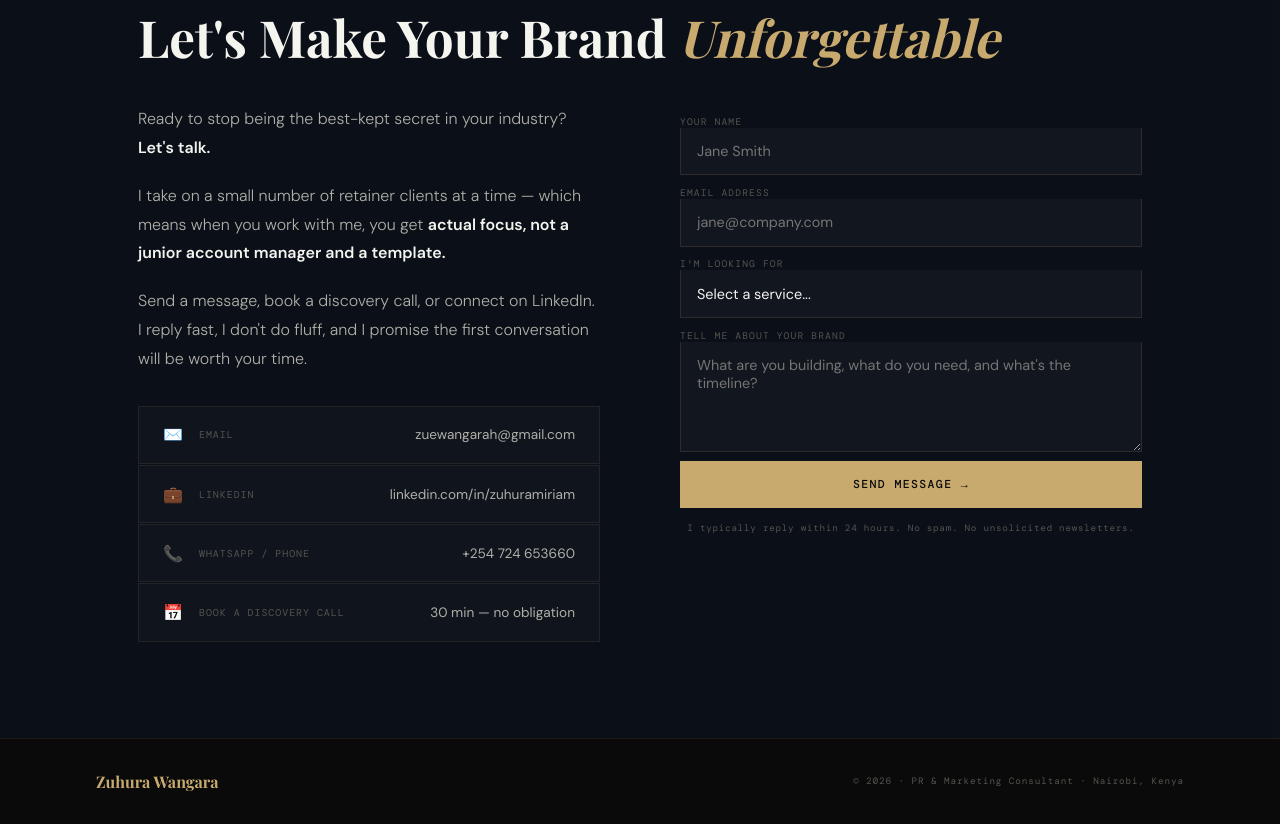
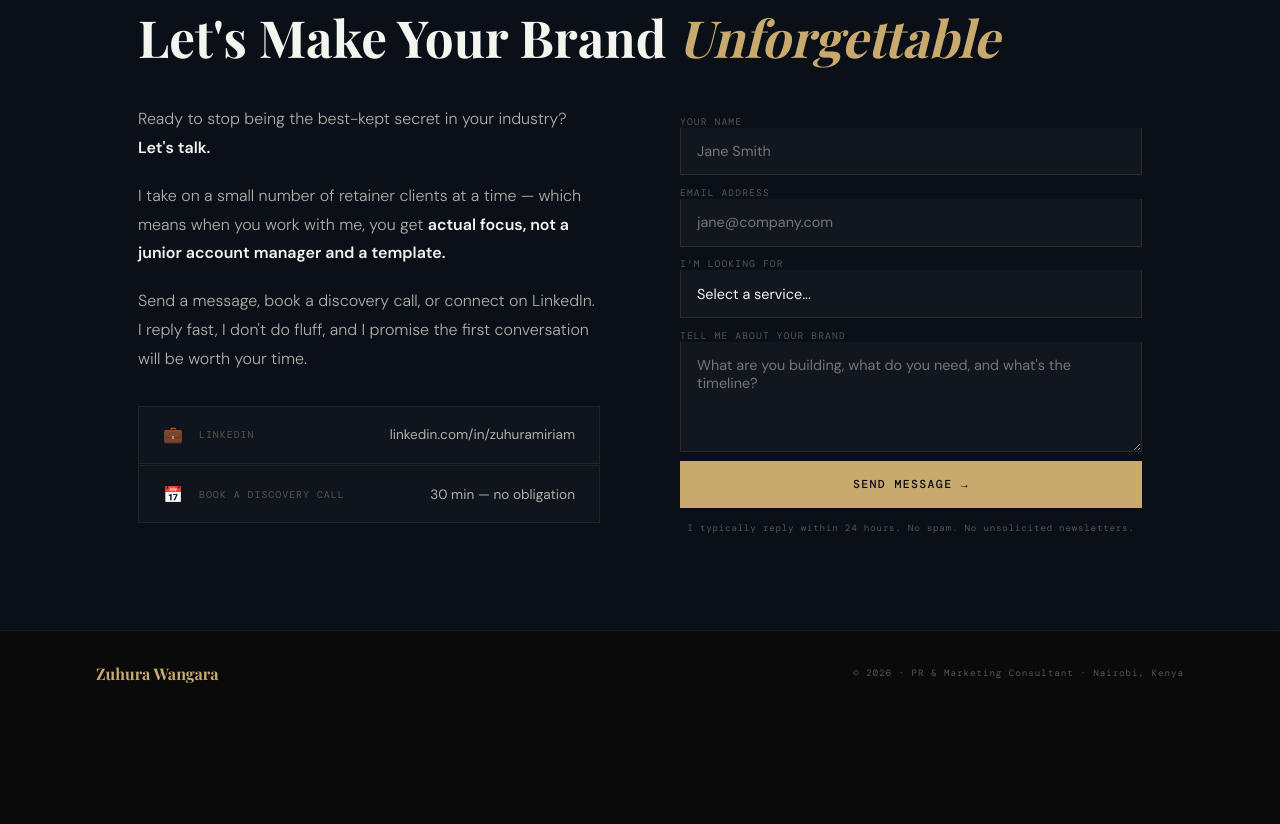
Before and after one commit to zuhuramiriam/zuhuramiriam, a plain HTML site: page index.html in a window 1280 px wide. Shown: the part 6878-7702 px from the top of the page. After the commit the page ends 7594 px from the top, so only its background shows below. Drawn offline with nearby package versions, Linux system fonts and the light colour scheme; a web font is replaced by a local one.

Commit message:
Update index.html

```diff
--- a/index.html
+++ b/index.html
@@ -587,20 +587,11 @@
         <p>I take on a small number of retainer clients at a time — which means when you work with me, you get <strong>actual focus, not a junior account manager and a template.</strong></p>
         <p>Send a message, book a discovery call, or connect on LinkedIn. I reply fast, I don't do fluff, and I promise the first conversation will be worth your time.</p>
         <div class="contact-links">
-          <a href="mailto:zuewangarah@gmail.com" class="contact-link">
-            <span class="contact-link-icon">✉️</span>
-            <span class="contact-link-label">Email</span>
-            <span class="contact-link-value">zuewangarah@gmail.com</span>
           </a>
           <a href="https://www.linkedin.com/in/zuhuramiriam/" target="_blank" class="contact-link">
             <span class="contact-link-icon">💼</span>
             <span class="contact-link-label">LinkedIn</span>
             <span class="contact-link-value">linkedin.com/in/zuhuramiriam</span>
-          </a>
-          <a href="tel:+254724653660" class="contact-link">
-            <span class="contact-link-icon">📞</span>
-            <span class="contact-link-label">WhatsApp / Phone</span>
-            <span class="contact-link-value">+254 724 653660</span>
           </a>
           <a href="https://calendly.com/zuhura/appointmentmeet" target="_blank" class="contact-link">
             <span class="contact-link-icon">📅</span>
```
